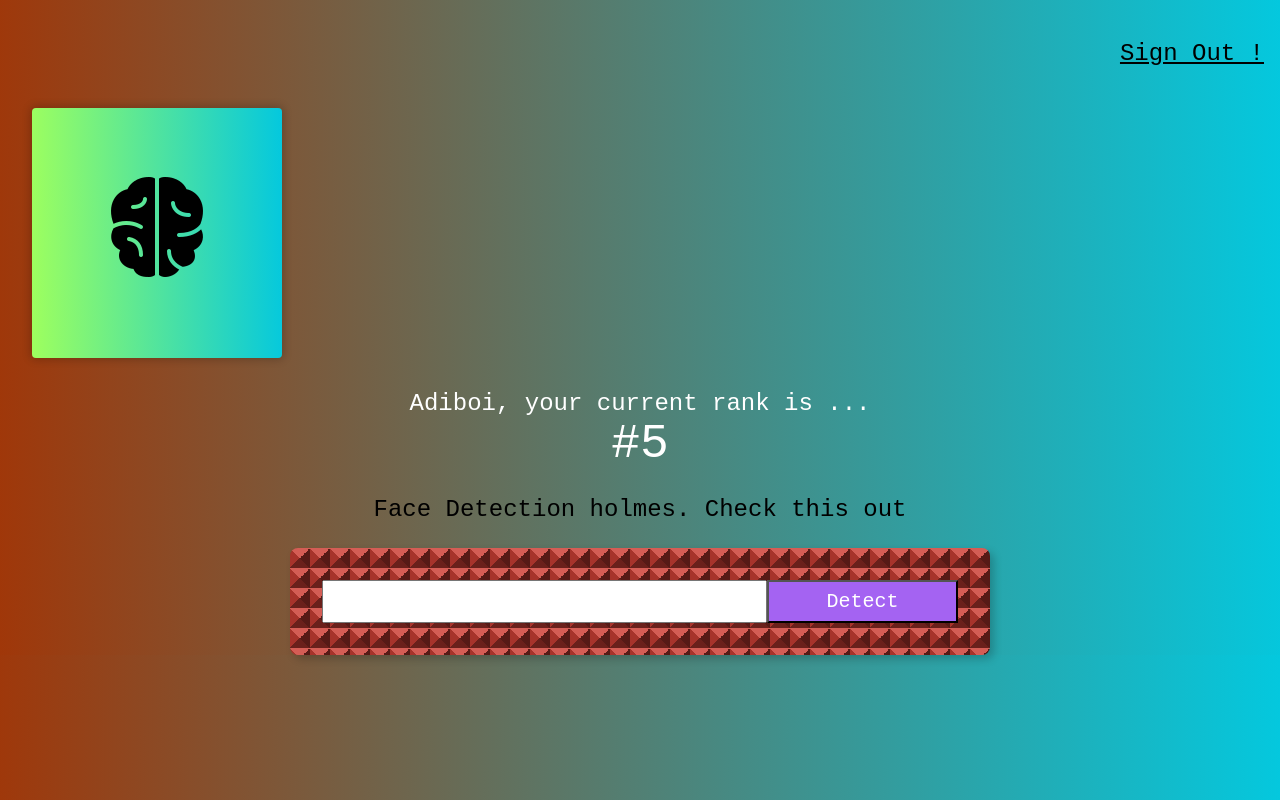
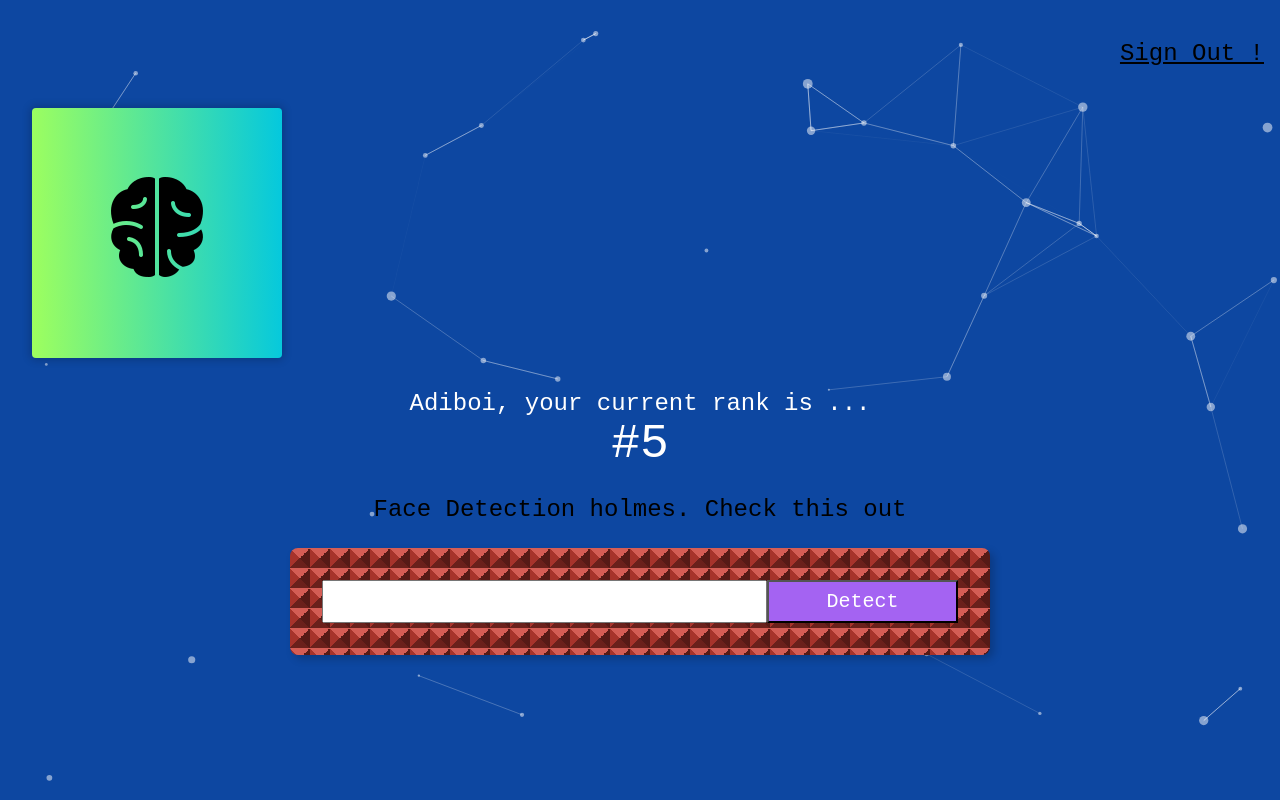
Before and after one commit to Adityapadmanair/FullStackFaceRecoApp, a React (Create React App) app: page / in a window 1280 px wide. Built offline with nearby package versions, Linux system fonts and the light colour scheme; no server answers.

Commit message:
removed errors ig

```diff
--- a/package.json
+++ b/package.json
@@ -6,6 +6,7 @@
     "@testing-library/jest-dom": "^5.17.0",
     "@testing-library/react": "^13.4.0",
     "@testing-library/user-event": "^13.5.0",
+    "@tsparticles/react": "^3.0.0",
     "react": "^18.2.0",
     "react-dom": "^18.2.0",
     "react-scripts": "5.0.1",
--- a/src/App.js
+++ b/src/App.js
@@ -1,6 +1,6 @@
-import React, {useCallback} from 'react';
-import Particles from "react-tsparticles";
-import { loadSlim } from "tsparticles-slim";
+import React,{ useCallback, useEffect, useState } from "react";
+import Particles, { initParticlesEngine } from "@tsparticles/react";
+import { loadSlim } from "@tsparticles/slim"; // if you are going to use `loadSlim`, install the "@tsparticles/slim" package too.
 import Navigation from './components/Navigation/Navigation';
 import Logo from './components/Logo/Logo';
 import ImageLinkForm from './components/ImageLinkForm/ImageLinkForm';
@@ -9,53 +9,106 @@ import './App.css';
 
 
 
-const App =() =>{
-  const particlesInit = useCallback(async engine => {
-    console.log(engine);
+const App = () => {
+  const [ init, setInit ] = useState(false);
+
+  // this should be run only once per application lifetime
+  useEffect(() => {
+      initParticlesEngine(async (engine) => {
           // you can initiate the tsParticles instance (engine) here, adding custom shapes or presets
           // this loads the tsparticles package bundle, it's the easiest method for getting everything ready
           // starting from v2 you can add only the features you need reducing the bundle size
+          //await loadAll(engine);
           //await loadFull(engine);
           await loadSlim(engine);
+          //await loadBasic(engine);
+      }).then(() => {
+          setInit(true);
+      });
   }, []);
 
-const particlesLoaded = useCallback(async container => {
-    await console.log(container);
-}, []);
+  const particlesLoaded = (container) => {
+      console.log(container);
+  };
 
 
-const options = {
-  // Define particle configuration here
-  fpsLimit: 60,
-  interactivity: {
-    detectsOn: "canvas",
-  },
-  particles: {
-    number: {
-      value: 80,
-    },
-    shape: {
-      type: "circle",
-      stroke: {
-        width: 0,
-        color: "#fff",
-      },
-    },
-    move: {
-      direction: "none",
-      outMode: "out",
-    },
-  },
-};
+
 
   return (
     <div className="App">
       <Particles className= "particles"
          id="tsparticles"
-        url="http://foo.bar/particles.json"
-        init={particlesInit}
-        loaded={particlesLoaded}
-        options={options}/>
+         particlesLoaded={particlesLoaded}
+         options={{
+             background: {
+                 color: {
+                     value: "#0d47a1",
+                 },
+             },
+             fpsLimit: 120,
+             interactivity: {
+                 events: {
+                     onClick: {
+                         enable: true,
+                         mode: "push",
+                     },
+                     onHover: {
+                         enable: true,
+                         mode: "repulse",
+                     },
+                     resize: true,
+                 },
+                 modes: {
+                     push: {
+                         quantity: 4,
+                     },
+                     repulse: {
+                         distance: 200,
+                         duration: 0.4,
+                     },
+                 },
+             },
+             particles: {
+                 color: {
+                     value: "#ffffff",
+                 },
+                 links: {
+                     color: "#ffffff",
+                     distance: 150,
+                     enable: true,
+                     opacity: 0.5,
+                     width: 1,
+                 },
+                 move: {
+                     direction: "none",
+                     enable: true,
+                     outModes: {
+                         default: "bounce",
+                     },
+                     random: false,
+                     speed: 6,
+                     straight: false,
+                 },
+                 number: {
+                     density: {
+                         enable: true,
+                         area: 800,
+                     },
+                     value: 80,
+                 },
+                 opacity: {
+                     value: 0.5,
+                 },
+                 shape: {
+                     type: "circle",
+                 },
+                 size: {
+                     value: { min: 1, max: 5 },
+                 },
+             },
+             detectRetina: true,
+         }}
+     />
       <Navigation />
       <Logo />
       <Rank />
```
Also changed, not shown: 1 other file (tests, documents, lock files or other folders). Lines whose indentation alone changed are shown as unchanged.
